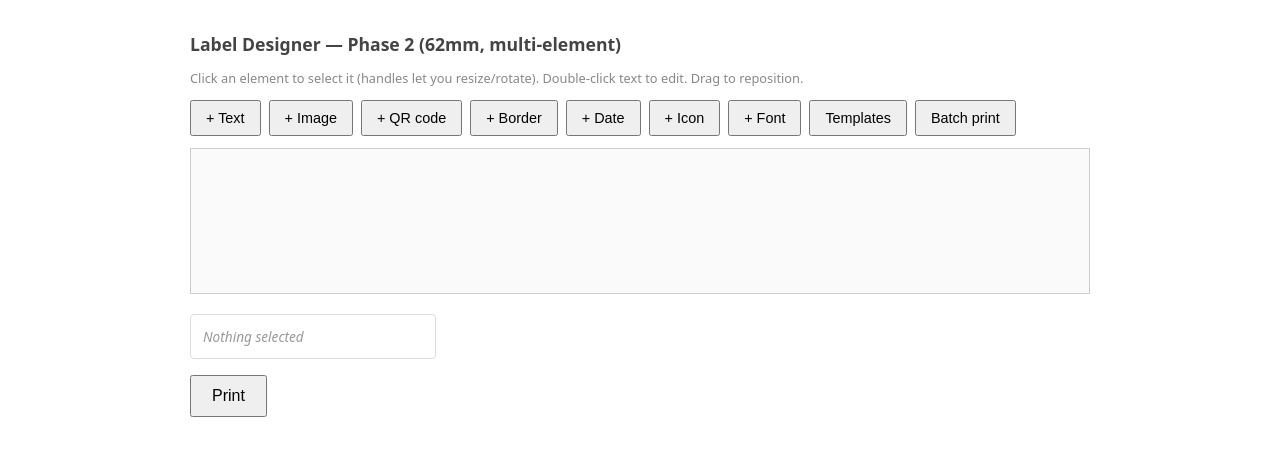
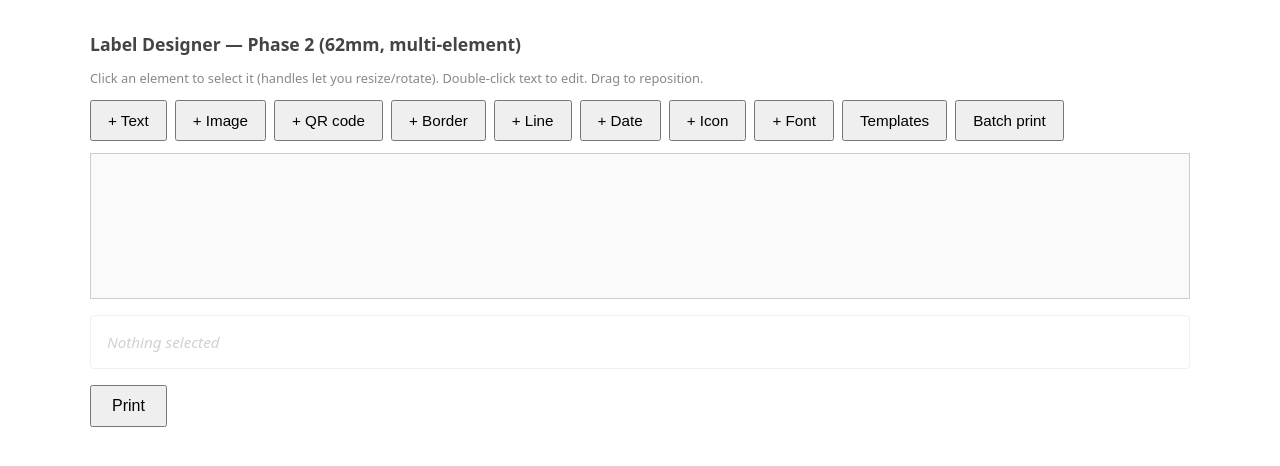
Before and after one commit to teknopartz/label-designer, a Flask app: page / in a window 1280 px wide. Shown: the top 466 px of the page. Run offline with Flask 3, Linux system fonts and the light colour scheme; parts of the project's set-up code (start-up, migrations or seed data) failed here and were passed over; some web fonts are replaced.

Commit message:
UI overhaul: fix canvas right-edge clipping bug (stage-wrap was flex-growing past its content), custom font dropdown with live per-item preview, touch-friendly sliders for font size/line width, persistent grayed-out property panel instead of disappearing on deselect, wider horizontal panel layout, fix border/image/QR/line distortion on resize (bake scale into real dimensions instead of leaving it on scaleX/scaleY), new Line element, default border now frames the whole label

```diff
--- a/app/templates/index.html
+++ b/app/templates/index.html
@@ -10,20 +10,47 @@
     @font-face { font-family: 'DejaVu Sans'; src: url('/static/fonts/DejaVuSans-Oblique.ttf') format('truetype'); font-weight: normal; font-style: italic; }
     @font-face { font-family: 'DejaVu Sans'; src: url('/static/fonts/DejaVuSans-BoldOblique.ttf') format('truetype'); font-weight: bold; font-style: italic; }
 
-    body { font-family: system-ui, sans-serif; max-width: 900px; margin: 32px auto; padding: 0 16px; color: #333; }
+    body { font-family: system-ui, sans-serif; max-width: 1100px; margin: 32px auto; padding: 0 16px; color: #333; }
     h1 { font-size: 1.1rem; color: #444; }
-    .layout { display: flex; gap: 20px; flex-wrap: wrap; align-items: flex-start; }
+    .layout { display: flex; flex-direction: column; gap: 16px; }
     .toolbar { display: flex; gap: 8px; flex-wrap: wrap; margin-bottom: 12px; }
-    .toolbar button { padding: 8px 14px; font-size: 0.9rem; cursor: pointer; }
-    #stage-wrap { border: 1px solid #ccc; background: #fafafa; padding: 12px; display: inline-block; max-width: 100%; overflow-x: auto; flex: 1 1 auto; }
+    .toolbar button { padding: 10px 16px; font-size: 0.95rem; cursor: pointer; }
+    /* Sized to hug its actual content (the canvas) — must NOT flex-grow past
+       that, or the background visually extends past the true label edge
+       while dragged elements still clip exactly at the real boundary. */
+    #stage-wrap { border: 1px solid #ccc; background: #fafafa; padding: 12px; display: inline-block; max-width: 100%; overflow-x: auto; flex: 0 0 auto; }
     #stage-container { transform-origin: top left; }
-    #panel { width: 220px; flex: 0 0 220px; border: 1px solid #ddd; border-radius: 4px; padding: 12px; font-size: 0.85rem; }
-    #panel h2 { font-size: 0.85rem; margin: 0 0 8px; color: #555; }
-    #panel label { display: block; margin-top: 10px; color: #555; }
-    #panel input[type=number], #panel input[type=text] { width: 100%; box-sizing: border-box; margin-top: 2px; }
-    #panel .row { display: flex; gap: 8px; align-items: center; margin-top: 8px; }
-    #panel button { margin-top: 14px; width: 100%; padding: 8px; cursor: pointer; }
+
+    /* Property panel: full-width, controls arranged in a row and wrapping,
+       sized for touch rather than a narrow desktop sidebar. */
+    #panel { width: 100%; box-sizing: border-box; border: 1px solid #ddd; border-radius: 4px; padding: 16px; font-size: 0.95rem; transition: opacity 0.15s; }
+    #panel.disabled { opacity: 0.45; pointer-events: none; }
+    #panel h2 { font-size: 0.95rem; margin: 0 0 12px; color: #555; }
+    #panel .field { display: flex; flex-direction: column; gap: 4px; }
+    #panel .field label { font-size: 0.8rem; color: #666; }
+    #panel .fields-row { display: flex; gap: 20px; flex-wrap: wrap; align-items: flex-end; }
+    #panel .field.grow { flex: 1 1 260px; min-width: 220px; }
+    #panel input[type=number], #panel input[type=text] { box-sizing: border-box; padding: 8px; font-size: 1rem; }
+    #panel input[type=range] { width: 100%; height: 32px; }
+    #panel .checks { display: flex; gap: 16px; align-items: center; }
+    #panel .checks label { display: flex; align-items: center; gap: 6px; font-size: 0.9rem; color: #333; }
+    #panel .checks input { width: 20px; height: 20px; }
+    #panel .row { display: flex; gap: 8px; align-items: center; }
+    #panel button { padding: 10px 16px; cursor: pointer; font-size: 0.95rem; }
+    #panel .actions-row { display: flex; gap: 10px; flex-wrap: wrap; margin-top: 16px; }
     #panel .empty { color: #999; font-style: italic; }
+
+    /* Custom font-family picker — native <select> can't reliably render each
+       option in its own font (especially on Android), so this is a styled
+       dropdown built from scratch. */
+    .font-dropdown { position: relative; }
+    .font-dropdown-btn { width: 100%; box-sizing: border-box; text-align: left; padding: 10px; font-size: 1rem; background: white; border: 1px solid #bbb; border-radius: 4px; cursor: pointer; }
+    .font-dropdown-list { position: absolute; z-index: 20; top: 100%; left: 0; right: 0; max-height: 260px; overflow-y: auto; background: white; border: 1px solid #bbb; border-radius: 4px; box-shadow: 0 4px 10px rgba(0,0,0,0.15); display: none; }
+    .font-dropdown-list.open { display: block; }
+    .font-dropdown-item { padding: 12px; font-size: 1.15rem; cursor: pointer; border-bottom: 1px solid #eee; }
+    .font-dropdown-item:hover, .font-dropdown-item:focus { background: #f0f6ff; }
+    .font-dropdown-item.selected { background: #e6f0ff; }
+
     .actions { margin-top: 16px; }
     .actions button { padding: 10px 20px; font-size: 1rem; cursor: pointer; }
     #status { margin-top: 12px; font-size: 0.9rem; min-height: 1.2em; }
@@ -49,6 +76,7 @@
     <input type="file" id="imageInput" accept="image/*" style="display:none">
     <button id="addQr">+ QR code</button>
     <button id="addBorder">+ Border</button>
+    <button id="addLine">+ Line</button>
     <button id="addDate">+ Date</button>
     <button id="addIconBtn">+ Icon</button>
     <button id="addFontBtn">+ Font</button>
@@ -88,7 +116,7 @@
 
   <div class="layout">
     <div id="stage-wrap"><div id="stage-container"></div></div>
-    <div id="panel"><div class="empty">Nothing selected</div></div>
+    <div id="panel" class="disabled"><div class="empty">Nothing selected</div></div>
   </div>
 
   <div class="actions">
@@ -127,7 +155,16 @@ function select(node) {
   selected = node;
   transformer.nodes(node ? [node] : []);
   layer.draw();
+  const panel = document.getElementById('panel');
+  if (node) {
+    panel.classList.remove('disabled');
     renderPanel();
+  } else {
+    // Leave whatever was last shown in place, just dimmed — switching to a
+    // blank "Nothing selected" panel and back is jarring while dragging
+    // elements near each other, since selection blips through null.
+    panel.classList.add('disabled');
+  }
 }
 
 stage.on('click tap', (e) => {
@@ -241,14 +278,27 @@ function registerElement(node, type) {
   node.on('dragmove', () => snapOnDragMove(node));
   node.on('dragend', () => { clearGuides(); recalcStageSize(); });
   node.on('transformend', () => {
+    // Konva's Transformer resizes via scaleX/scaleY by default. Left as-is,
+    // that stretches stroke width (borders/lines look thicker on one side
+    // than the other) and blurs raster content. Bake the scale into the
+    // node's real properties instead, every time, for every element type.
+    const sx = node.scaleX(), sy = node.scaleY();
     if (type === 'text') {
-      // Konva scales text via scaleX/scaleY by default; bake that into fontSize
-      // instead, so text stays crisp rather than blurry/distorted.
-      const newSize = Math.max(6, Math.round(node.fontSize() * node.scaleY()));
+      const newSize = Math.max(6, Math.round(node.fontSize() * sy));
       node.fontSize(newSize);
       node.scaleX(1);
       node.scaleY(1);
       if (selected === node) renderPanel();
+    } else if (type === 'line') {
+      const pts = node.points();
+      node.points(pts.map((v, i) => (i % 2 === 0 ? v * sx : v * sy)));
+      node.scaleX(1);
+      node.scaleY(1);
+    } else {
+      node.width(Math.max(4, node.width() * sx));
+      node.height(Math.max(4, node.height() * sy));
+      node.scaleX(1);
+      node.scaleY(1);
     }
     recalcStageSize();
   });
@@ -486,15 +536,8 @@ function registerGoogleFontFamily(family, files) {
   return Promise.all(loads).then((faces) => {
     faces.forEach(f => document.fonts.add(f));
     installedFonts[family] = true;
-    refreshFontFamilyOptions();
+    if (selected && selected.getAttr('elementType') === 'text') renderPanel();
   });
-}
-
-function refreshFontFamilyOptions() {
-  const sel = document.getElementById('p_fontfamily');
-  if (!sel) return;
-  const current = selected ? selected.fontFamily() : null;
-  sel.innerHTML = Object.keys(installedFonts).sort().map(f => `<option value="${f}" ${f === current ? 'selected' : ''}>${f}</option>`).join('');
 }
 
 // Live preview of search results, loaded straight from Google's CDN — not
@@ -557,7 +600,7 @@ document.getElementById('fontSearch').addEventListener('input', (e) => {
         await registerGoogleFontFamily(data.family, data.files);
         if (selected && selected.getAttr('elementType') === 'text') {
           selected.fontFamily(data.family);
-          refreshFontFamilyOptions();
+          renderPanel();
           recalcStageSize();
         }
       }
@@ -594,18 +637,56 @@ function updateQrContent(node, text) {
   });
 }
 
-// ---------- border/rectangle elements ----------
+// ---------- border/rectangle and line elements ----------
 
 function addBorder() {
+  // Defaults to framing the whole label as it currently stands, rather than
+  // a small arbitrary box — resize/reposition afterward as needed.
   const node = new Konva.Rect({
     x: MARGIN_LEFT, y: MARGIN_TOP,
-    width: 200, height: 100,
+    width: Math.max(40, LABEL_WIDTH - MARGIN_LEFT - MARGIN_RIGHT),
+    height: Math.max(40, stage.height() - MARGIN_TOP - MARGIN_BOTTOM),
     stroke: 'black', strokeWidth: 2, fill: null,
   });
   registerElement(node, 'border');
 }
 
+function addLine() {
+  const node = new Konva.Line({
+    x: MARGIN_LEFT, y: MARGIN_TOP + 30,
+    points: [0, 0, Math.max(40, LABEL_WIDTH - MARGIN_LEFT - MARGIN_RIGHT), 0],
+    stroke: 'black', strokeWidth: 2, hitStrokeWidth: 24,
+  });
+  registerElement(node, 'line');
+}
+
 // ---------- property panel ----------
+
+function fontDropdownHtml(currentFamily) {
+  const families = Object.keys(installedFonts).sort();
+  const items = families.map(f => `<div class="font-dropdown-item${f === currentFamily ? ' selected' : ''}" data-family="${f}" style="font-family:'${f}';" tabindex="0">${f}</div>`).join('');
+  return `
+    <div class="font-dropdown" id="p_fontfamily_wrap">
+      <button type="button" class="font-dropdown-btn" id="p_fontfamily_btn" style="font-family:'${currentFamily}';">${currentFamily}</button>
+      <div class="font-dropdown-list" id="p_fontfamily_list">${items}</div>
+    </div>`;
+}
+
+function wireFontDropdown(onSelect) {
+  const btn = document.getElementById('p_fontfamily_btn');
+  const list = document.getElementById('p_fontfamily_list');
+  btn.addEventListener('click', (e) => { e.stopPropagation(); list.classList.toggle('open'); });
+  list.querySelectorAll('.font-dropdown-item').forEach(item => {
+    item.addEventListener('click', () => {
+      const family = item.dataset.family;
+      btn.textContent = family;
+      btn.style.fontFamily = `'${family}'`;
+      list.classList.remove('open');
+      onSelect(family);
+    });
+  });
+  document.addEventListener('click', () => list.classList.remove('open'), { once: true });
+}
 
 function renderPanel() {
   const panel = document.getElementById('panel');
@@ -620,59 +701,71 @@ function renderPanel() {
       .map(k => `<option value="${k}" ${selected.getAttr('dateFormat') === k ? 'selected' : ''}>${DATE_FORMAT_LABELS[k]}</option>`)
       .join('');
     html += `
-      <label>Date <input type="date" id="p_datevalue" value="${selected.getAttr('dateValue')}"></label>
+      <div class="fields-row">
+        <div class="field"><label>Date</label><input type="date" id="p_datevalue" value="${selected.getAttr('dateValue')}"></div>
         <div class="row">
-        <button id="p_dateminus" type="button" style="margin-top:0; width:auto; padding:4px 10px;">−1 day</button>
-        <button id="p_dateplus" type="button" style="margin-top:0; width:auto; padding:4px 10px;">+1 day</button>
+          <button id="p_dateminus" type="button">−1 day</button>
+          <button id="p_dateplus" type="button">+1 day</button>
         </div>
-      <label>Format <select id="p_dateformat" style="width:100%; margin-top:2px;">${fmtOptions}</select></label>`;
+        <div class="field"><label>Format</label><select id="p_dateformat">${fmtOptions}</select></div>
+      </div>`;
   }
 
   if (type === 'text') {
     const isBold = selected.fontStyle().includes('bold');
     const isItalic = selected.fontStyle().includes('italic');
-    const fontOptions = Object.keys(installedFonts).sort()
-      .map(f => `<option value="${f}" ${f === selected.fontFamily() ? 'selected' : ''}>${f}</option>`).join('');
+    const size = Math.round(selected.fontSize());
     html += `
-      <label>Font family <select id="p_fontfamily" style="width:100%; margin-top:2px;">${fontOptions}</select></label>
-      <label>Font size <input type="number" id="p_fontsize" value="${Math.round(selected.fontSize())}" min="8" max="300"></label>
-      <div class="row">
-        <label style="margin-top:0;"><input type="checkbox" id="p_bold" ${isBold ? 'checked' : ''}> Bold</label>
-        <label style="margin-top:0;"><input type="checkbox" id="p_italic" ${isItalic ? 'checked' : ''}> Italic</label>
+      <div class="fields-row">
+        <div class="field grow"><label>Font family</label>${fontDropdownHtml(selected.fontFamily())}</div>
+        <div class="field grow">
+          <label>Font size — <span id="p_fontsize_val">${size}</span>px</label>
+          <input type="range" id="p_fontsize" value="${size}" min="10" max="300">
+        </div>
+        <div class="checks">
+          <label><input type="checkbox" id="p_bold" ${isBold ? 'checked' : ''}> Bold</label>
+          <label><input type="checkbox" id="p_italic" ${isItalic ? 'checked' : ''}> Italic</label>
+        </div>
       </div>`;
   }
 
   if (type === 'qr') {
-    html += `<label>Content <input type="text" id="p_qrtext" value="${(selected.getAttr('qrText') || '').replace(/"/g, '&quot;')}"></label>`;
+    html += `<div class="field grow"><label>Content</label><input type="text" id="p_qrtext" value="${(selected.getAttr('qrText') || '').replace(/"/g, '&quot;')}"></div>`;
   }
 
-  if (type === 'border') {
-    html += `<label>Line width <input type="number" id="p_strokewidth" value="${selected.strokeWidth()}" min="1" max="20"></label>`;
+  if (type === 'border' || type === 'line') {
+    const width = selected.strokeWidth();
+    html += `<div class="field grow"><label>Line width — <span id="p_strokewidth_val">${width}</span>px</label><input type="range" id="p_strokewidth" value="${width}" min="1" max="20"></div>`;
   }
 
   if (type === 'image') {
     const mode = selected.getAttr('imageMode') || 'grayscale';
     html += `
-      <label>Mode
-        <select id="p_imgmode" style="width:100%; margin-top:2px;">
+      <div class="fields-row">
+        <div class="field grow">
+          <label>Mode</label>
+          <select id="p_imgmode">
             <option value="grayscale" ${mode === 'grayscale' ? 'selected' : ''}>Grayscale (dithered)</option>
             <option value="bw" ${mode === 'bw' ? 'selected' : ''}>Black &amp; White (threshold)</option>
           </select>
-      </label>
-      <label id="p_threshold_label" style="display:${mode === 'bw' ? 'block' : 'none'};">
-        Threshold <input type="range" id="p_threshold" min="0" max="255" value="${selected.getAttr('threshold') || 128}">
-      </label>`;
+        </div>
+        <div class="field grow" id="p_threshold_label" style="display:${mode === 'bw' ? 'flex' : 'none'};">
+          <label>Threshold</label>
+          <input type="range" id="p_threshold" min="0" max="255" value="${selected.getAttr('threshold') || 128}">
+        </div>
+      </div>`;
   }
 
   html += `
-    <label>Layer order</label>
-    <div class="row" style="margin-top:2px;">
-      <button type="button" id="p_toFront" title="Bring to front" style="width:auto; margin-top:0; padding:4px 8px;">⤒</button>
-      <button type="button" id="p_forward" title="Bring forward" style="width:auto; margin-top:0; padding:4px 8px;">▲</button>
-      <button type="button" id="p_backward" title="Send backward" style="width:auto; margin-top:0; padding:4px 8px;">▼</button>
-      <button type="button" id="p_toBack" title="Send to back" style="width:auto; margin-top:0; padding:4px 8px;">⤓</button>
+    <div class="actions-row">
+      <div class="row">
+        <button type="button" id="p_toFront" title="Bring to front">⤒</button>
+        <button type="button" id="p_forward" title="Bring forward">▲</button>
+        <button type="button" id="p_backward" title="Send backward">▼</button>
+        <button type="button" id="p_toBack" title="Send to back">⤓</button>
       </div>
-    <button id="p_delete">Delete</button>`;
+      <button id="p_delete">Delete</button>
+    </div>`;
   panel.innerHTML = html;
 
   document.getElementById('p_toFront').addEventListener('click', () => { selected.moveToTop(); transformer.moveToTop(); layer.draw(); });
@@ -702,12 +795,14 @@ function renderPanel() {
   }
 
   if (type === 'text') {
-    document.getElementById('p_fontfamily').addEventListener('change', (e) => {
-      selected.fontFamily(e.target.value);
+    wireFontDropdown((family) => {
+      selected.fontFamily(family);
       recalcStageSize();
     });
     document.getElementById('p_fontsize').addEventListener('input', (e) => {
-      selected.fontSize(parseInt(e.target.value, 10) || 50);
+      const size = parseInt(e.target.value, 10) || 50;
+      selected.fontSize(size);
+      document.getElementById('p_fontsize_val').textContent = size;
       recalcStageSize();
     });
     const applyStyle = () => {
@@ -724,9 +819,11 @@ function renderPanel() {
     document.getElementById('p_qrtext').addEventListener('change', (e) => updateQrContent(selected, e.target.value));
   }
 
-  if (type === 'border') {
+  if (type === 'border' || type === 'line') {
     document.getElementById('p_strokewidth').addEventListener('input', (e) => {
-      selected.strokeWidth(parseInt(e.target.value, 10) || 1);
+      const width = parseInt(e.target.value, 10) || 1;
+      selected.strokeWidth(width);
+      document.getElementById('p_strokewidth_val').textContent = width;
       layer.draw();
     });
   }
@@ -734,7 +831,7 @@ function renderPanel() {
   if (type === 'image') {
     document.getElementById('p_imgmode').addEventListener('change', (e) => {
       selected.setAttr('imageMode', e.target.value);
-      document.getElementById('p_threshold_label').style.display = e.target.value === 'bw' ? 'block' : 'none';
+      document.getElementById('p_threshold_label').style.display = e.target.value === 'bw' ? 'flex' : 'none';
       applyImageMode(selected);
     });
     document.getElementById('p_threshold').addEventListener('input', (e) => {
@@ -751,6 +848,7 @@ function renderPanel() {
 document.getElementById('addText').onclick = addText;
 document.getElementById('addQr').onclick = addQr;
 document.getElementById('addBorder').onclick = addBorder;
+document.getElementById('addLine').onclick = addLine;
 document.getElementById('addDate').onclick = addDateField;
 document.getElementById('addImageBtn').onclick = () => document.getElementById('imageInput').click();
 document.getElementById('imageInput').onchange = (e) => {
@@ -794,6 +892,9 @@ function serializeElement(node) {
   }
   if (type === 'border') {
     return Object.assign(base, { width: node.width(), height: node.height(), strokeWidth: node.strokeWidth() });
+  }
+  if (type === 'line') {
+    return Object.assign(base, { points: node.points(), strokeWidth: node.strokeWidth() });
   }
   if (type === 'image') {
     return Object.assign(base, {
@@ -849,6 +950,15 @@ function deserializeElement(desc) {
       stroke: 'black', strokeWidth: desc.strokeWidth, fill: null,
     });
     registerElement(node, 'border');
+    return;
+  }
+
+  if (desc.type === 'line') {
+    const node = new Konva.Line({
+      x: desc.x, y: desc.y, rotation: desc.rotation,
+      points: desc.points, stroke: 'black', strokeWidth: desc.strokeWidth, hitStrokeWidth: 24,
+    });
+    registerElement(node, 'line');
     return;
   }
 
```
Lines whose indentation alone changed are shown as unchanged.
